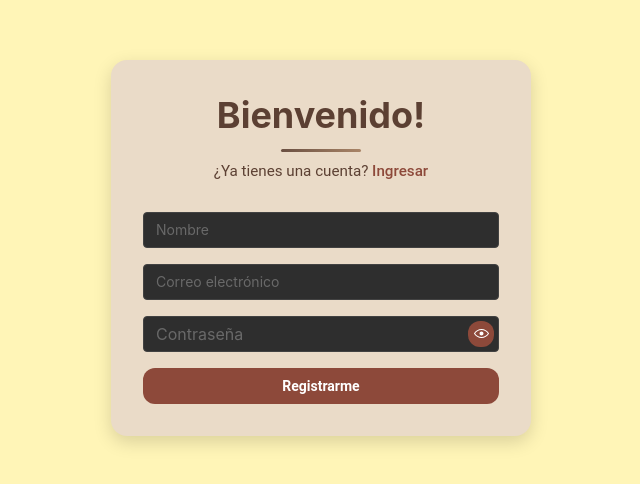
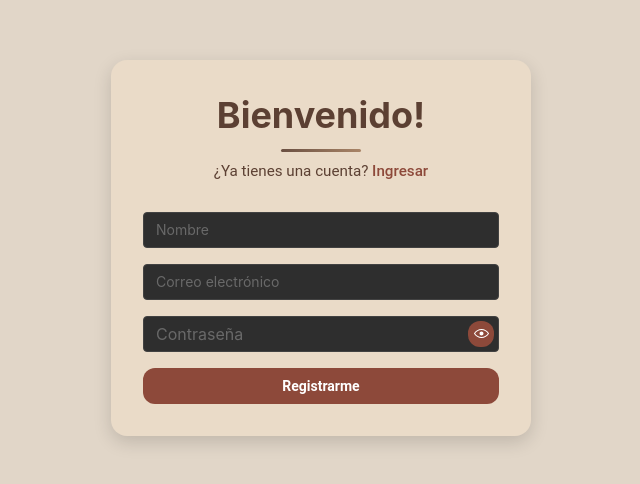
Before and after one commit to Gardella21/TP-Final-Cuch, a React (Vite) app in the folder React/: page /register in a window 1280 px wide. Shown: the part 168-652 px from the top of the page, without its empty margins (319-959 px from the left). Built offline with nearby package versions, Linux system fonts and the light colour scheme.

Commit message:
fix css login

```diff
--- a/React/src/pages/LoginPage/LoginPage.css
+++ b/React/src/pages/LoginPage/LoginPage.css
@@ -1,6 +1,5 @@
 .loginPage {
   min-height: 100vh;
-  background: #FFF5B7;
   display: flex;
   justify-content: center;
   align-items: center;
--- a/React/src/pages/RegisterPage/RegisterPage.css
+++ b/React/src/pages/RegisterPage/RegisterPage.css
@@ -1,6 +1,5 @@
 .registerPage {
   min-height: 100vh;
-  background: #FFF5B7;
   display: flex;
   align-items: center;
   justify-content: center;
```
